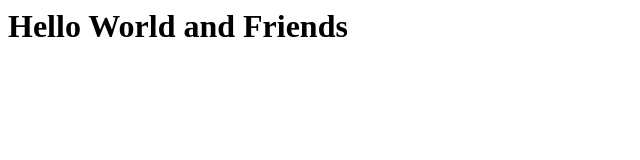
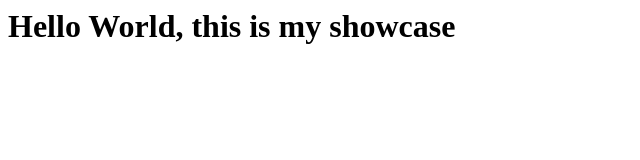
Before and after one commit to johannstander/nginx-html, a plain HTML site: page index.html in a window 1280 px wide. Shown: the whole page, without its empty margins (0-640 px from the left). Drawn offline with Linux system fonts and the light colour scheme.

Commit message:
Update index.html

```diff
--- a/index.html
+++ b/index.html
@@ -1 +1 @@
-<h1>Hello World and Friends</h1>
+<h1>Hello World, this is my showcase</h1>
```
